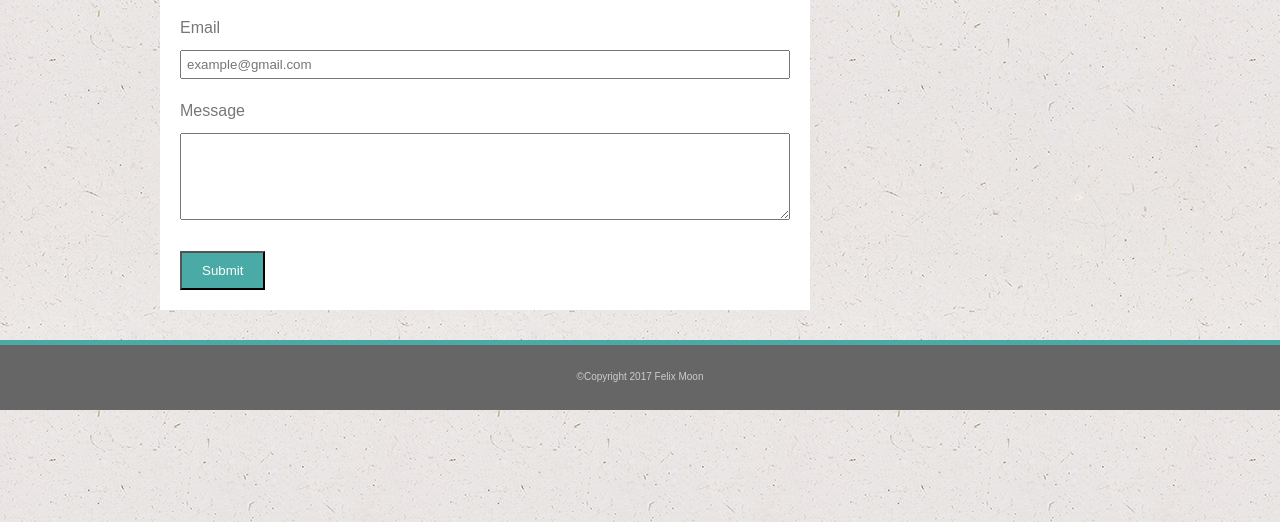
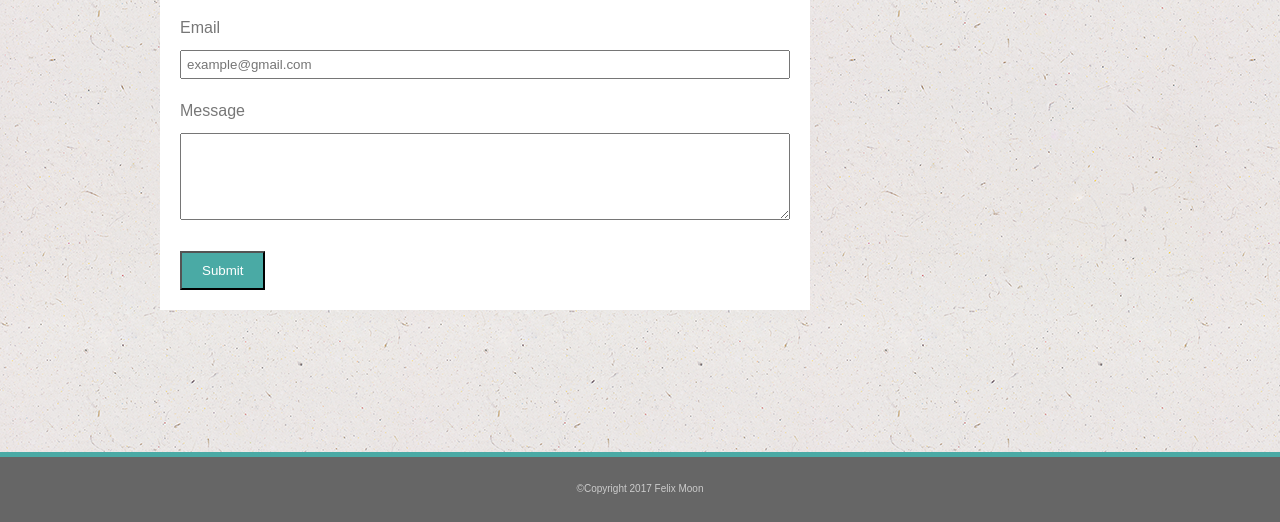
Before and after one commit to fdmoon/Basic-Portfolio, a plain HTML site: page contact.html in a window 1280 px wide. Shown: the part 278-800 px from the top of the page. Drawn offline with Linux system fonts and the light colour scheme.

Commit message:
Made a sticky footer

```diff
--- a/contact.html
+++ b/contact.html
@@ -10,6 +10,7 @@
 </head>
 
 <body>
+	<div class="content">
 		<header>
 			<div class="namearea clearfix">
 				<h1 class="topname">Felix Moon</h1>
@@ -61,12 +62,11 @@
 				</div>
 
 			</section>
-
-
+		</div>
 	</div>
 
 	<footer>
-		<p>&copy;Copyright 2017 Felix Moon</p>
+		&copy;Copyright 2017 Felix Moon
 	</footer>
 </body>
 
--- a/css/style.css
+++ b/css/style.css
@@ -21,6 +21,8 @@ header {
 }
 
 footer {
+	/*position: fixed;*/
+	bottom: 0;
 	color: #cccccc;
 	background-color: #666666;
 	border-top: 5px solid;
@@ -29,7 +31,7 @@ footer {
     width: 100%;
 	text-align: center;
 	font-size: x-small;
-	padding-top: 10px;
+	padding-top: 20px;
 }
 
 h1, h2, h3 {
@@ -95,6 +97,10 @@ nav ul li {
 nav a {
 	text-decoration:  none;
 	color: #777777;
+}
+
+.content {
+	min-height: calc(100vh - 70px);		/* 70px is height of footer */
 }
 
 .namearea {
```
Also changed, not shown: index.html (+3 -2 lines), portfolio.html (+3 -2 lines). Lines whose indentation alone changed are shown as unchanged.
